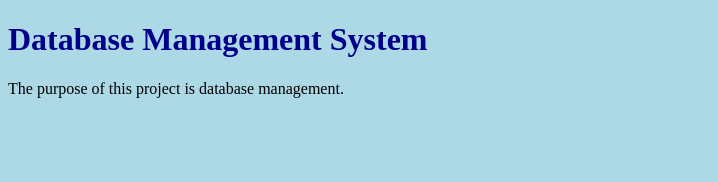
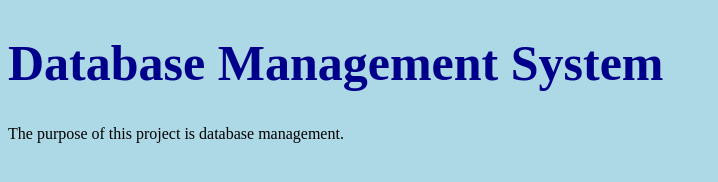
Before and after one commit to DarwinPorth/dbProject, a plain HTML site: page index.html in a window 1280 px wide. Shown: the whole page, without its empty margins (0-718 px from the left). Drawn offline with Linux system fonts and the light colour scheme.

Commit message:
Updated page styling

```diff
--- a/bluestyle.css
+++ b/bluestyle.css
@@ -1,2 +1,3 @@
 body { background-color: lightblue; }
 h1 { color: darkblue; }
+h1 { font-size: 50px; }
```
